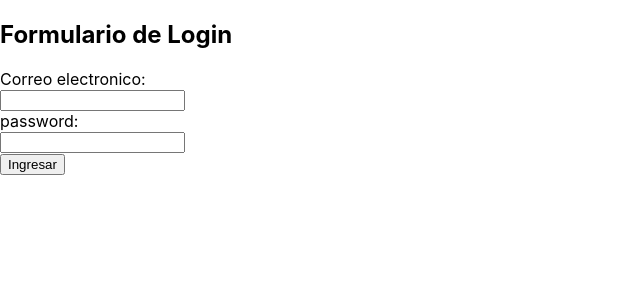
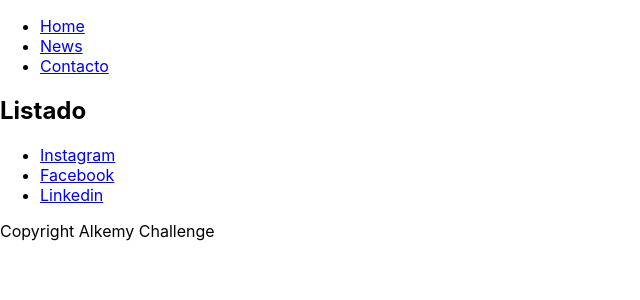
Before and after one commit to FedeOA/ReactChallenge, a React (Create React App) app: page /news in a window 1280 px wide. Shown: the top 300 px of the page, without its empty margins (0-640 px from the left). Built offline with nearby package versions, Linux system fonts and the light colour scheme.

Commit message:
creacion de componentes footer, header y list

```diff
--- a/package.json
+++ b/package.json
@@ -10,6 +10,7 @@
     "axios": "^0.27.2",
     "react": "^18.2.0",
     "react-dom": "^18.2.0",
+    "react-router-dom": "^6.4.1",
     "react-scripts": "5.0.1",
     "sweetalert": "^2.1.2",
     "web-vitals": "^2.1.4"
--- a/src/App.js
+++ b/src/App.js
@@ -1,10 +1,23 @@
 import './App.css';
 import React from 'react';
 import Login from './components/Login';
+import List from './components/List';
+import {Route,Routes} from 'react-router-dom';
+import Header from './components/Header';
+import Footer from './components/footer';
 
 function App() {
   return (
-   <Login></Login>
+    <>
+      <Header/>
+
+      <Routes>
+        <Route path="/login" element={<Login />}/>
+        <Route path="/news"  element={<List/>}/>
+      </Routes>
+
+      <Footer/>
+    </>
   );
 }
 
--- /dev/null
+++ b/src/components/Header.js
@@ -0,0 +1,23 @@
+import {Link} from 'react-router-dom'
+
+function Header(){
+
+    return (
+        <header>
+            <nav className='shadow-md w-full fixed top-0 left-0'>
+                <ul>
+                    <li>
+                        <Link to="/login">Home</Link>
+                    </li>
+                    <li>
+                        <Link to="/news">News</Link>
+                    </li>
+                    <li>
+                        <Link to="/login">Contacto</Link>
+                    </li>
+                </ul>
+            </nav>
+        </header>
+    )
+}
+export default Header
--- /dev/null
+++ b/src/components/List.js
@@ -0,0 +1,22 @@
+import {useNavigate} from 'react-router-dom';
+
+function List(){
+
+    const history=useNavigate();
+
+    const token=localStorage.getItem('item');
+
+    if(token===null){
+
+        history("/localhost:3000/login")
+    }
+
+    return (
+
+        <h2>Listado</h2>
+
+    )
+
+
+}
+export default List;
--- a/src/components/Login.js
+++ b/src/components/Login.js
@@ -1,8 +1,11 @@
 import axios from "axios";
 import React from "react";
 import swal from 'sweetalert';
+import {useNavigate} from 'react-router-dom';
 
 function Login(){
+
+    const history = useNavigate();
 
     const submitHandler = e =>{
 
@@ -30,11 +33,14 @@ function Login(){
         }
 
         console.log("Ok. Estamos listos para enviar la informacion");
+
         axios
         .post('http://localhost:8080/auth/login',{ username, password })
         .then(res=>{
             swal("Perfecto. Ingresaste con éxito","","success")
-            console.log(res.data);
+            const tokenRecibido=res.data.token;
+            localStorage.setItem('token',tokenRecibido);
+            history("/news");
         })
 
     }
--- /dev/null
+++ b/src/components/footer.js
@@ -0,0 +1,25 @@
+
+
+function Footer(){
+
+    return (
+        <footer>
+            <nav>
+                <ul>
+
+                    <li>
+                        <a href="http://instagram.com" rel="noopener noreferrer">Instagram</a>
+                    </li>
+                    <li>
+                        <a href="http://facebook.com" rel="noopener noreferrer">Facebook</a>
+                    </li>
+                    <li>
+                        <a href="http://Linkedin.com" rel="noopener noreferrer">Linkedin</a>
+                    </li>
+                </ul>
+            </nav>
+            <p>Copyright Alkemy Challenge</p>
+        </footer>
+    )
+}
+export default Footer
--- a/src/index.js
+++ b/src/index.js
@@ -3,11 +3,14 @@ import ReactDOM from 'react-dom/client';
 import './index.css';
 import App from './App';
 import reportWebVitals from './reportWebVitals';
+import { BrowserRouter } from 'react-router-dom';
 
 const root = ReactDOM.createRoot(document.getElementById('root'));
 root.render(
   <React.StrictMode>
-    <App />
+    <BrowserRouter>
+      <App />
+    </BrowserRouter>
   </React.StrictMode>
 );
 
```
Also changed, not shown: 1 other file (tests, documents, lock files or other folders).
